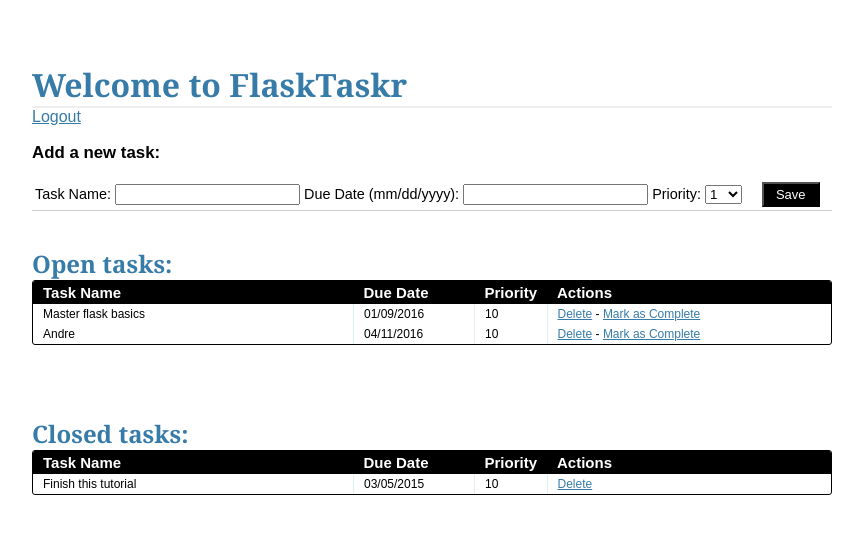
After one commit to andresmguk/FlaskApp, a Flask app: page /tasks/ in a window 1280 px wide. The commit adds this page. Shown: the top 534 px of the page, without its empty margins (208-1071 px from the left). Run offline with Flask 2, Linux system fonts and the light colour scheme; the visitor is signed in with stand-in values (Sample User, id 1); data comes from the database, SQL or seed files in the repository; both versions use the stored data as it was after the commit.

Commit message:
shows, adds and deletes tasks

```diff
--- /dev/null
+++ b/forms.py
@@ -0,0 +1,23 @@
+# project/forms.py
+
+# imports
+from flask_wtf import Form
+from wtforms import StringField, DateField, IntegerField, \
+SelectField
+from wtforms.validators import DataRequired
+
+class AddTaskForm(Form):
+	task_id = IntegerField()
+	name = StringField('Task Name', validators=[DataRequired()])
+
+	due_date = DateField('Date Due (mm/dd/yyyy)',
+		validators=[DataRequired()], format='%m/%d/%Y' )
+
+	priority = SelectField( 'Priority',
+		validators=[DataRequired()], choices=[
+			('1', '1'), ('2', '2'), ('3', '3'), ('4', '4'), ('5', '5'),
+			('6', '6'), ('7', '7'), ('8', '8'), ('9', '9'), ('10', '10')
+		]
+	)
+
+	status = IntegerField('Status')
--- a/requirements.txt
+++ b/requirements.txt
@@ -1,6 +1,7 @@
 Flask==0.10.1
+Flask-WTF==0.11
 itsdangerous==0.24
 Jinja2==2.8
 MarkupSafe==0.23
 Werkzeug==0.11.9
-wheel==0.24.0
+WTForms==2.1
--- a/static/css/main.css
+++ b/static/css/main.css
@@ -1,7 +1,6 @@
 body {
-	font-family:
-	sans-serif;
-	background: #eee;
+	font-family: sans-serif;
+	background: white;
 }
 
 a,h1,h2 {
@@ -24,7 +23,7 @@ font-size: 1.5em;
 .page {
 	margin: 2em auto;
 	width: 50em;
-	border: 5px solid #ccc;
+
 	padding: 0.8em;
 	background: white;
 }
@@ -124,7 +123,7 @@ font-weight: bold;
 	color:#ffffff;
 	font-size:13px;
 	padding:3px 12px;
-	margin: 0;
+	margin: 20;
 	text-decoration:none;
 	position:relative;
 }
--- /dev/null
+++ b/templates/tasks.html
@@ -0,0 +1,104 @@
+{% extends "_base.html" %}
+{% block content %}
+
+<h1>Welcome to FlaskTaskr</h1>
+<a href="/logout">Logout</a>
+
+<div class="add-task">
+  <h3>Add a new task:</h3>
+    <table>
+      <tr>
+        <form action="{{ url_for('new_task') }}" method="post">
+          <td>
+            <label>Task Name:</label> <input name="name" type="text">
+          </td>
+          <td>
+			<label>Due Date (mm/dd/yyyy):</label> <input name="due_date" type="text" width="120px">
+		  </td>
+		  <td>
+			<label>Priority:</label>
+			<select name="priority" width="100px">
+			  <option value="1">1</option>
+			  <option value="2">2</option>
+			  <option value="3">3</option>
+			  <option value="4">4</option>
+			  <option value="5">5</option>
+			  <option value="6">6</option>
+			  <option value="7">7</option>
+			  <option value="8">8</option>
+			  <option value="9">9</option>
+			  <option value="10">10</option>
+			</select>
+		  </td>
+		  <td>
+		  	&nbsp;
+			&nbsp;
+			<input class="button" type="submit" value="Save">
+		  </td>
+		</form>
+	  </tr>
+    </table>
+</div>
+
+<div class="entries">
+  <br>
+  <br>
+  <h2>Open tasks:</h2>
+  <div class="datagrid">
+    <table>
+	  <thead>
+       <tr>
+         <th width="300px"><strong>Task Name</strong></th>
+         <th width="100px"><strong>Due Date</strong></th>
+         <th width="50px"><strong>Priority</strong></th>
+         <th><strong>Actions</strong></th>
+		</tr>
+	  </thead>
+
+	  {% for task in open_tasks %}
+	    <tr>
+          <td width="300px">{{ task.name }}</td>
+          <td width="100px">{{ task.due_date }}</td>
+          <td width="50px">{{ task.priority }}</td>
+          <td>
+			<a href="{{ url_for('delete_entry', task_id = task.task_id) }}">Delete</a> -
+            <a href="{{ url_for('complete', task_id = task.task_id) }}">Mark as Complete</a>
+          </td>
+        </tr>
+      {% endfor %}
+    </table>
+  </div>
+  <br>
+  <br>
+</div>
+
+<div class="entries">
+  <br>
+  <br>
+  <h2>Closed tasks:</h2>
+  <div class="datagrid">
+    <table>
+	  <thead>
+       <tr>
+         <th width="300px"><strong>Task Name</strong></th>
+         <th width="100px"><strong>Due Date</strong></th>
+         <th width="50px"><strong>Priority</strong></th>
+         <th><strong>Actions</strong></th>
+		</tr>
+	  </thead>
+
+	  {% for task in closed_tasks %}
+	    <tr>
+          <td width="300px">{{ task.name }}</td>
+          <td width="100px">{{ task.due_date }}</td>
+          <td width="50px">{{ task.priority }}</td>
+          <td>
+			<a href="{{ url_for('delete_entry', task_id = task.task_id) }}">Delete</a>
+		  </td>
+        </tr>
+      {% endfor %}
+    </table>
+  </div>
+</div>
+
+{% endblock %}
--- a/views.py
+++ b/views.py
@@ -1,24 +1,23 @@
 # flasktaskr/views.py
 
 # imports
-
 import sqlite3
 from functools import wraps
 
 from flask import Flask, flash, redirect, render_template, \
- request, session, url_for
+ request, session, url_for, g
+
+from forms import AddTaskForm
 
 
 # config
-
 app = Flask(__name__)
 app.config.from_object('_config')
 
 
 # helper functions
-
 def connect_db():
-	return session.connect(app.config['DATABASE_PATH'])
+	return sqlite3.connect(app.config['DATABASE_PATH'])
 
 
 def login_required(test):
@@ -34,14 +33,14 @@ def login_required(test):
 
 # routes handlers
 
+# Logout route
 @app.route('/logout/')
 def logout():
 	session.pop('logged_in', None)
 	flash('Goodbye!')
 	return redirect(url_for('login'))
 
-
-
+# Login route
 @app.route('/', methods=['GET', 'POST'])
 def login():
 	if request.method == 'POST':
@@ -54,3 +53,102 @@ def login():
 			flash('Welcome!')
 			return redirect(url_for('tasks'))
 	return render_template('login.html')
+
+
+# Query tasks from the database and passing them to tasks.html
+@app.route('/tasks/')
+@login_required
+def tasks():
+	g.db = connect_db()
+	cur = g.db.execute(
+		'SELECT name, due_date, priority,task_id from tasks where status=1'
+		)
+
+	open_tasks = [
+		dict(name=row[0], due_date=row[1], priority=row[2],
+			task_id=row[3]) for row in cur.fetchall()
+	]
+
+	cur = g.db.execute(
+		'SELECT name, due_date, priority, task_id from tasks where status=0'
+		)
+
+	closed_tasks = [
+		dict(name=row[0], due_date=row[1], priority=row[2], task_id=row[3]) for row in cur.fetchall()
+	]
+
+	g.db.close()
+	return render_template(
+		'tasks.html',
+		form=AddTaskForm(request.form),
+		open_tasks=open_tasks,
+		closed_tasks=closed_tasks
+	)
+
+
+# Add new tasks
+@app.route('/add/', methods=['POST'])
+@login_required
+def new_task():
+	# connect to the db
+	g.db = connect_db()
+
+	# create variables to store the input data
+	name = request.form['name']
+	date = request.form['due_date']
+	priority = request.form['priority']
+
+	# check if the fiedls were completed
+	if not name or not date or not priority:
+		flash("All fields are required. Please try again.")
+		return redirect(url_for('tasks'))
+
+	# insert the values into the table
+	else:
+		g.db.execute('INSERT into tasks (name, due_date, priority, status) \
+		values (?, ?, ?, 1)', [
+			request.form['name'],
+			request.form['due_date'],
+			request.form['priority']
+			]
+		)
+
+	# commit and close the db connection
+	g.db.commit()
+	g.db.close()
+
+	# flash message and redirect to tasks.html
+	flash('New entry was successfully posted. Thanks.')
+	return redirect(url_for('tasks'))
+
+
+# Mark tasks as complete
+@app.route('/complete/<int:task_id>/')
+@login_required
+def complete(task_id):
+
+	# connect to the db
+	g.db = connect_db()
+
+	# update the status variables. task_id to str to allow concatenation
+	g.db.execute('UPDATE tasks set status = 0 where task_id='+str(task_id))
+
+	# commit changes an close db
+	g.db.commit()
+	g.db.close()
+
+	# flash message and redirect to tasks.html
+	flash('The task was marked as complete.')
+	return redirect(url_for('tasks'))
+
+
+# Delete Tasks
+@app.route('/delete/<int:task_id>/')
+@login_required
+def delete_entry(task_id):
+	g.db = connect_db()
+	g.db.execute('DELETE from tasks where task_id='+str(task_id))
+	g.db.commit()
+	g.db.close()
+	flash('The task was deleted.')
+	return redirect(url_for('tasks'))
```
Also changed, not shown: flasktaskr.db, 2 other files.
